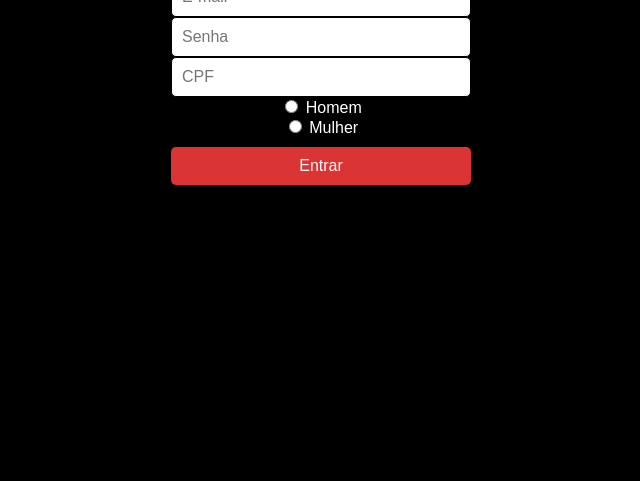
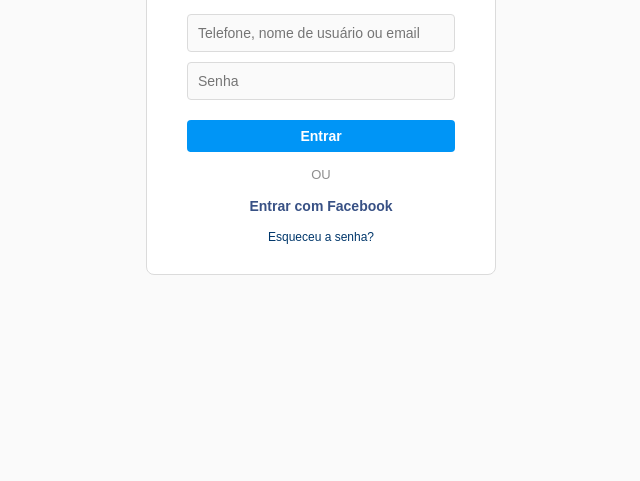
Before and after one commit to raphaelcostaoficial2009-sys/meu-servidor, a website: page index.html in a window 1280 px wide. Shown: the part 319-800 px from the top of the page, without its empty margins (319-959 px from the left). Drawn offline with Linux system fonts and the light colour scheme.

Commit message:
Atualização do servidor e front-end

```diff
--- a/index.html
+++ b/index.html
@@ -3,23 +3,44 @@
 <head>
     <meta charset="UTF-8">
     <meta name="viewport" content="width=device-width, initial-scale=1.0">
-    <title>Document</title>
+    <title>Login</title>
     <link rel="stylesheet" href="style.css">
 </head>
 <body>
-    <form action="/login" method="POST">
-    <ul>
-        <li><input type="email" name="email" placeholder="E-mail" required></li>
-        <li><input type="password" name="senha" placeholder="Senha" required></li>
-        <li><input type="text" name="cpf" placeholder="CPF" required></li>
 
-        <li><label><input type="radio" name="sexo" value="homem" required> Homem</label></li>
-        <li><label><input type="radio" name="sexo" value="mulher"> Mulher</label></li>
-    </ul>
+    <form action="/login" method="POST" class="form-login">
 
-    <button type="submit">Entrar</button>
-</form>
+        <h1 class="logo">Instagram</h1>
 
+        <ul>
+            <li>
+                <input
+                    type="text"
+                    name="email"
+                    placeholder="Telefone, nome de usuário ou email"
+                    required
+                >
+            </li>
 
+            <li>
+                <input
+                    type="password"
+                    name="senha"
+                    placeholder="Senha"
+                    required
+                >
+            </li>
+        </ul>
+
+        <button type="submit">Entrar</button>
+
+        <p class="ou">OU</p>
+
+        <a href="#" class="login-fb">Entrar com Facebook</a>
+
+        <a href="#" class="esqueceu-senha">Esqueceu a senha?</a>
+    </form>
+
+    <script src="script.js"></script>
 </body>
 </html>
--- a/style.css
+++ b/style.css
@@ -1,51 +1,127 @@
-body {
-    background: black;
-    color: white;
-    text-align: center;
-    position: relative;
-   display: flex;
-   justify-content: center;
-   align-items: center;
-   height: 100vh;
-   margin: 0;
-   font-family: Arial, sans-serif;
+/* ================================
+   RESET
+=================================== */
+* {
+    margin: 0;
+    padding: 0;
+    box-sizing: border-box;
+    font-family: Arial, sans-serif;
 }
 
-form {
+/* ================================
+   LAYOUT GERAL
+=================================== */
+body {
+    background: #fafafa;
     display: flex;
-    flex-direction: column;
-    gap: 10px;
-    width: 300px;
+    justify-content: center;
+    align-items: center;
+    height: 100vh;
 }
 
+/* ================================
+   FORM LOGIN
+=================================== */
+.form-login {
+    width: 350px;
+    padding: 40px 40px 30px;
+    background: #fff;
+    border: 1px solid #dbdbdb;
+    border-radius: 8px;
+    text-align: center;
+}
+
+/* ================================
+   LOGO
+=================================== */
+.logo {
+    font-family: "Cookie", cursive;
+    font-size: 48px;
+    margin-bottom: 30px;
+}
+
+/* ================================
+   LISTA DE INPUTS
+=================================== */
 ul {
     list-style: none;
-    padding: 0;
-    margin: 0;
 }
 
-li {
-    display: flex;
-    flex-direction: column;
+ul li {
+    margin-bottom: 10px;
 }
 
+/* ================================
+   CAMPOS DE TEXTO
+=================================== */
 input {
+    width: 100%;
     padding: 10px;
-    font-size: 16px;
-    border: 1px solid #000000;
-    border-radius: 5px;
+    font-size: 14px;
+    border: 1px solid #dbdbdb;
+    border-radius: 4px;
+    background: #fafafa;
 }
 
+input:focus {
+    outline: none;
+    border-color: #a8a8a8;
+}
+
+/* ================================
+   BOTÃO DE ENTRAR
+=================================== */
 button {
-    padding: 10px;
-    font-size: 16px;
+    width: 100%;
+    padding: 8px;
+    font-size: 14px;
+    font-weight: bold;
+    background: #0095f6;
+    color: #fff;
     border: none;
-    background: #db3434;
-    color: white;
-    border-radius: 5px;
+    border-radius: 4px;
     cursor: pointer;
+    margin-top: 10px;
 }
 
 button:hover {
-    background: #2980b9
+    background: #007acc;
 }
+
+/* ================================
+   DIVISOR "OU"
+=================================== */
+.ou {
+    margin: 15px 0;
+    font-size: 13px;
+    color: #8e8e8e;
+}
+
+/* ================================
+   LOGIN COM FACEBOOK
+=================================== */
+.login-fb {
+    font-size: 14px;
+    font-weight: 600;
+    color: #385185;
+    text-decoration: none;
+}
+
+.login-fb:hover {
+    text-decoration: underline;
+}
+
+/* ================================
+   ESQUECEU A SENHA?
+=================================== */
+.esqueceu-senha {
+    display: block;
+    margin-top: 15px;
+    font-size: 12px;
+    color: #00376b;
+    text-decoration: none;
+}
+
+.esqueceu-senha:hover {
+    text-decoration: underline;
+}
```
Also changed, not shown: server.js (+24 -24 lines).
